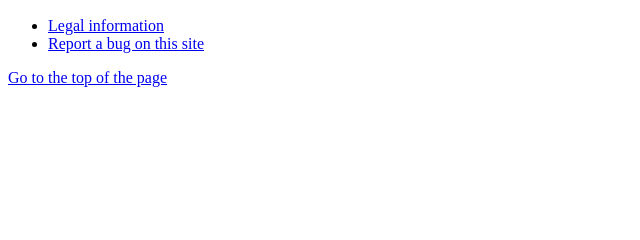
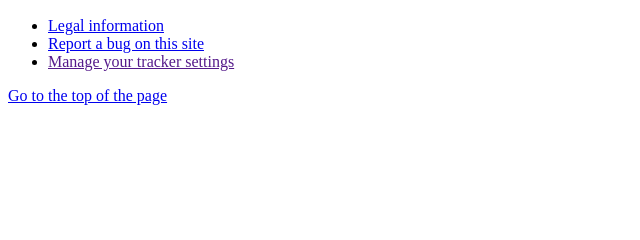
Before and after one commit to canonical/dqlite.io, a Python web app: template templates/docs/search.html in a window 1280 px wide. Shown: the part 524-764 px from the top of the page, without its empty margins (0-640 px from the left). Run offline with Jinja, Linux system fonts and the light colour scheme; the template is opened without the code that fills it, so the values that code supplies are empty; some web fonts are replaced.

Commit message:
Add a link to adjust tracking management to the footer

```diff
--- a/package.json
+++ b/package.json
@@ -22,7 +22,7 @@
   },
   "dependencies": {
     "@canonical/global-nav": "2.4.3",
-    "@canonical/cookie-policy": "3.0.1",
+    "@canonical/cookie-policy": "3.0.2",
     "autoprefixer": "9.8.6",
     "babel-eslint": "10.1.0",
     "eslint": "7.8.1",
--- a/templates/partial/_footer.html
+++ b/templates/partial/_footer.html
@@ -14,6 +14,9 @@
               Report a bug on this site
             </a>
           </li>
+          <li class="p-inline-list__item">
+            <a href="" class="js-revoke-cookie-manager">Manage your tracker settings</a>
+          </li>
         </ul>
         <span class="u-off-screen">
           <a href="#">Go to the top of the page</a>
```
Also changed, not shown: 1 other file.
